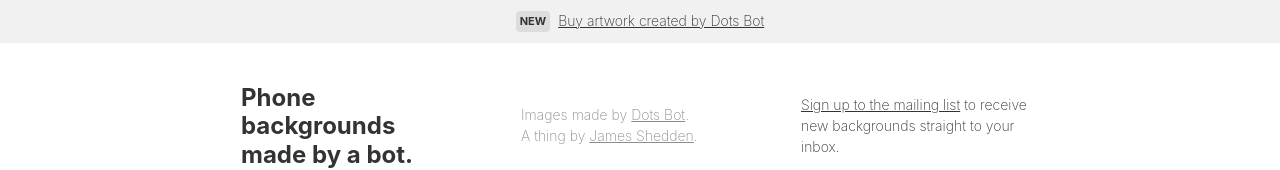
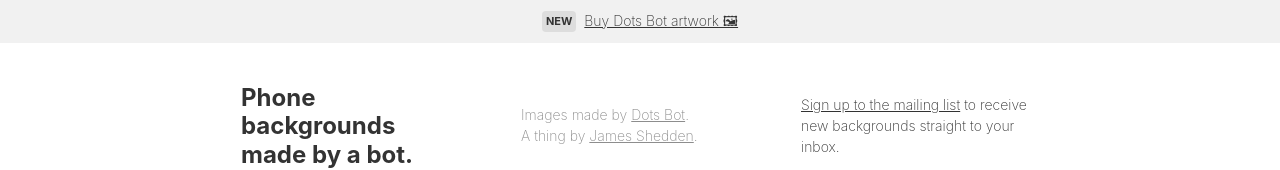
Before and after one commit to jamesshedden/automapics, an Eleventy site: page index.html in a window 1280 px wide. Shown: the top 170 px of the page. Built offline with nearby package versions, Linux system fonts and the light colour scheme; Eleventy itself is replaced by a stand-in of ours; files that its build step writes are made by us from their sources.

Commit message:
Update sales message

```diff
--- a/index.html
+++ b/index.html
@@ -212,7 +212,7 @@ phone_date: "Friday, September 27"
     <div class="notice">
       <div class="new">New</div>
       <a href="https://jamesshedden.threadless.com/collections/dots-bot/" target="_blank" rel="noopener noreferrer">
-        Buy artwork created by Dots Bot
+        Buy Dots Bot artwork 🖼
       </a>
     </div>
 
```
